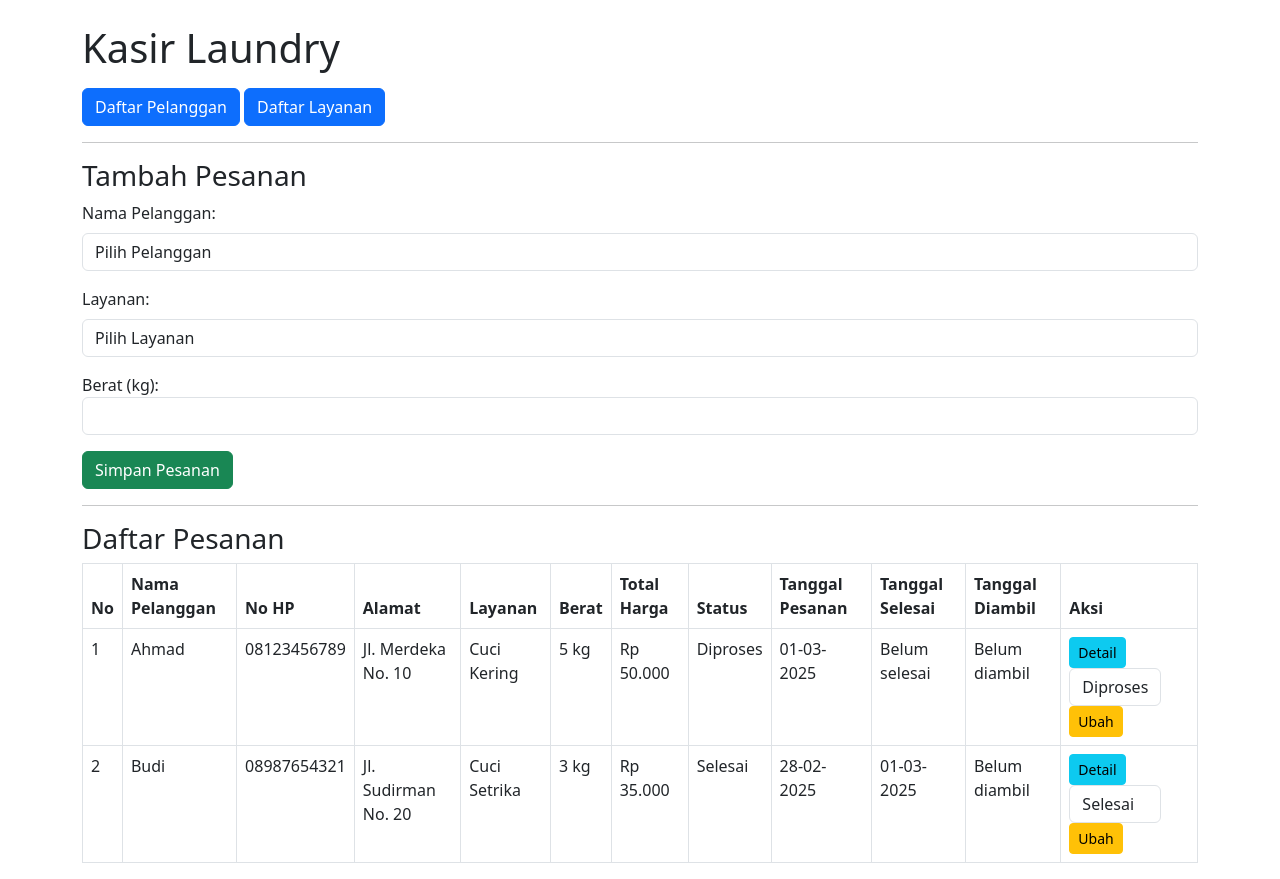
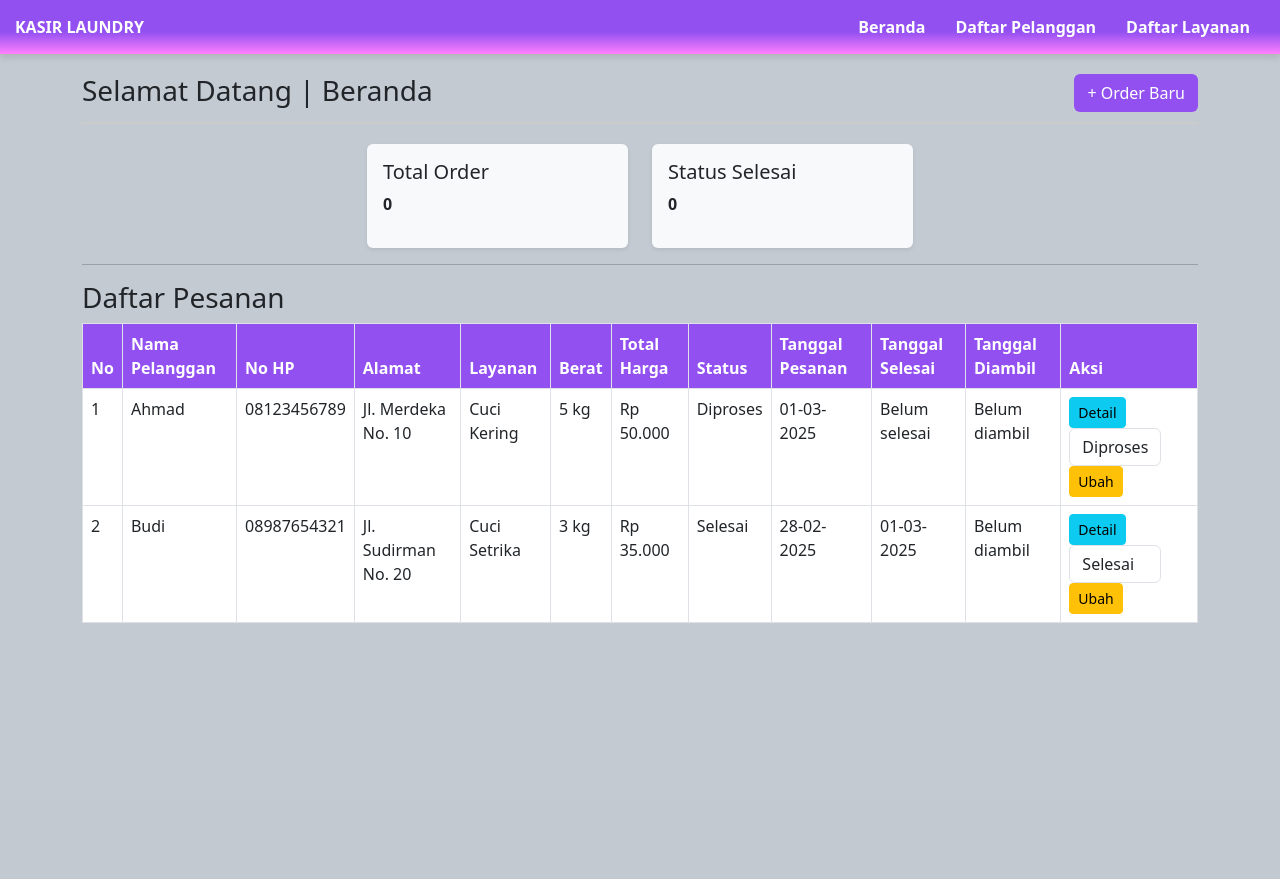
Before and after one commit to Divavania/KasirLaundry, a PHP site: page / in a window 1280 px wide. After the commit the page ends 623 px from the top, so only its background shows below. Run offline with PHP 8.4, Linux system fonts and the light colour scheme.

Commit message:
mengganti tempat tambah pesanan dan menambah navbar

```diff
--- a/index.php
+++ b/index.php
@@ -8,34 +8,88 @@
 </head>
 <body>
 
-<div class="container mt-4">
-    <h1 class="mb-3">Kasir Laundry</h1>
+<style>
+    body {
+        background:rgb(196, 202, 209);
+    }
+    .navbar {
+        background: linear-gradient(to bottom, #9250F1 59%, #FF80FF);
+        padding: 15px;
+        color: white;
+        font-weight: bold;
+        display: flex;
+        justify-content: space-between;
+        align-items: center;
+        box-shadow: 0px 4px 6px rgba(0, 0, 0, 0.1);
+    }
+    .navbar .nav-links {
+        display: flex;
+    }
 
-    <a href="daftar_pelanggan.php" class="btn btn-primary">Daftar Pelanggan</a>
-    <a href="daftar_layanan.php" class="btn btn-primary">Daftar Layanan</a>
+    .navbar .nav-links a {
+        color: white;
+        text-decoration: none;
+        margin: 0 15px;
+        font-weight: bold;
+        transition: 0.3s;
+    }
 
-    <hr>
+    .navbar .nav-links a:hover {
+        text-decoration: underline;
+    }
+    .header-container {
+        display: flex;
+        justify-content: space-between;
+        margin: 20px auto;
+        padding-bottom: 10px;
+        border-bottom: 2px solid #ccc;
+    }
+    .header-container h3 {
+        margin: 0;
+        align-items: center;
+    }
+    .header-container .btn-custom {
+        margin-left: 15px;
+        background-color: #9250F1;
+        color: white;
+    }
+    .table thead th{
+        background-color: #9250F1;
+        color: white;
+    }
+    </style>
+</head>
+<body>
 
-    <h3>Tambah Pesanan</h3>
-    <form action="tambah_pesanan.php" method="POST">
-        <div class="mb-3">
-            <label for="pelanggan" class="form-label">Nama Pelanggan:</label>
-            <select name="pelanggan_id" class="form-control" required>
-                <option value="">Pilih Pelanggan</option>
-            </select>
+<nav class="navbar" >
+        <span>KASIR LAUNDRY</span>
+    <div class="nav-links">
+        <a href="index.php">Beranda</a>
+        <a href="daftar_pelanggan.php">Daftar Pelanggan</a>
+        <a href="daftar_layanan.php">Daftar Layanan</a>
+    </div>
+</nav>
+
+<div class="container">
+<div class="header-container">
+    <h3>Selamat Datang | Beranda</h3>
+    <a href="tambah_pesanan.php" class="btn btn-custom">+ Order Baru</a>
+</div>
+<div class="dashboard-container">
+    <div class="row justify-content-center ">
+        <div class="col-md-3">
+            <div class="p-3 bg-light rounded shadow-sm">
+                <h5>Total Order</h5>
+                <p><strong>0</strong></p>
+            </div>
         </div>
-        <div class="mb-3">
-            <label for="layanan" class="form-label">Layanan:</label>
-            <select name="layanan_id" class="form-control" required>
-                <option value="">Pilih Layanan</option>
-            </select>
+        <div class="col-md-3">
+            <div class="p-3 bg-light rounded shadow-sm">
+                <h5>Status Selesai</h5>
+                <p><strong>0</strong></p>
+            </div>
         </div>
-        <div class="mb-3">
-            <label>Berat (kg):</label>
-            <input type="number" name="berat" class="form-control" required>
-        </div>
-        <button type="submit" class="btn btn-success">Simpan Pesanan</button>
-    </form>
+    </div>
 
     <hr>
 
```
Also changed, not shown: tambah_pesanan.php (added, +63 -0 lines).
